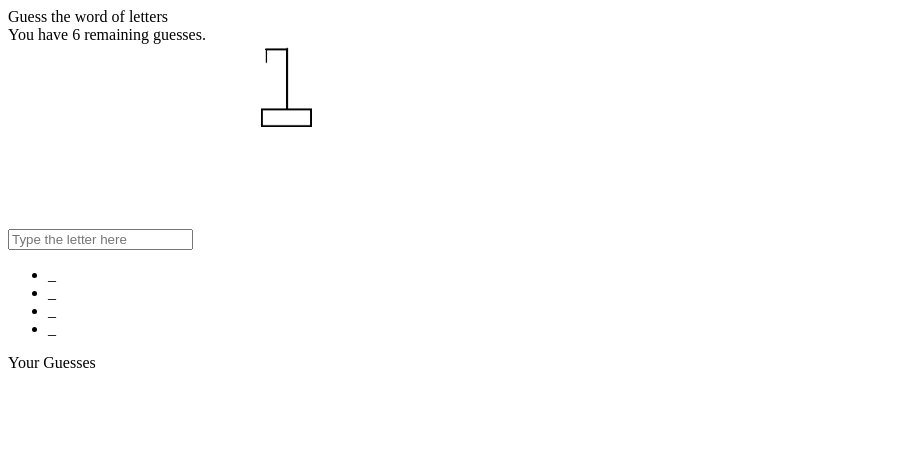
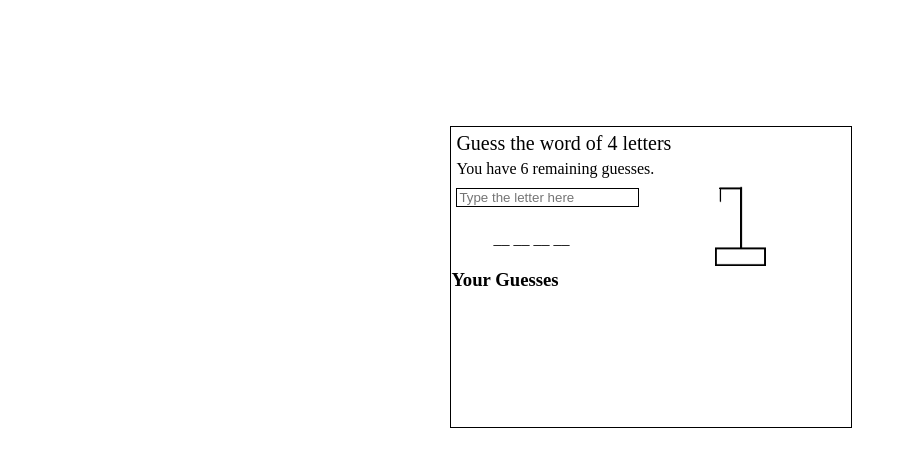
Before and after one commit to ramkbhattarai/StarkProgram, a plain HTML site: page Hangman/hangman.html in a window 1280 px wide. Shown: the whole page, without its empty margins (0-907 px from the left). Drawn offline with Linux system fonts and the light colour scheme.

Commit message:
worked on css

```diff
--- a/Hangman/hangman.html
+++ b/Hangman/hangman.html
@@ -7,13 +7,20 @@
 
     </head>
     <body>
-        <div id="word">Guess the word of <span id="number"></span> letters</div>
-        <div>You have <span id="length">6</span> remaining guesses.</div>
-        <input type="text" id="input" placeholder="Type the letter here">
-        <img id="image" src="./images/strike-0.png" width="200px" height="200px">
+        <div class="game">
 
-        <ul id='collection'></ul>
-        <div id="guessed">Your Guesses</div>
+            <div id="word">Guess the word of <span id="number"></span> letters</div>
+            <div class="description">You have <span id="length">6</span> remaining guesses.</div>
+            <div class="appear">
+
+                <input type="text" id="input" placeholder="Type the letter here">
+                <img id="image" src="./images/strike-0.png" width="200px" height="200px">
+
+            </div>
+            <ul id='collection'></ul>
+            <h3>Your Guesses</h3>
+            <ul id="guessed"></ul>
+        </div>
     </body>
 
 	<script src= "./scripts/script.js"></script>
--- a/Hangman/scripts/script.js
+++ b/Hangman/scripts/script.js
@@ -3,22 +3,24 @@ let index = Math.floor(Math.random() * words.length);
 let word = words[index];
 console.log(word);
 let wordLength = word.length;
+let num = document.getElementById('number').innerHTML = wordLength;
 let collection = document.getElementById('collection');
 let chances = 6;
 let strike = 0;
 for(let i =0; i < wordLength;i++){
     let ele = document.createElement('li');
     collection.append(ele);
-    ele.innerHTML = "_ "
+    ele.innerHTML = '__'  ;
 }
 let input = document.getElementById('input');
 let check = '';
 input.addEventListener('change', () =>{
 
     let char = input.value.toLowerCase();
-    check += char;
+
     input.value = "";
     if(word.includes(char)){
+        check += char;
         for(let i = 0; i < word.length; i++){
             if(word[i] === char){
                 collection.children[i].innerHTML = char;
--- a/Hangman/styles/style.css
+++ b/Hangman/styles/style.css
@@ -0,0 +1,39 @@
+.game{
+    border: 1px solid black;
+    position: relative;
+    left: 35%;
+    margin-top: 10%;
+    width: 400px;
+    height: 300px;
+}
+#word{
+   font-size: 20px;
+   margin: 5px;
+   /* padding-left: 5px; */
+   /* color: purple; */
+}
+.description{
+    margin: 5px;
+}
+.appear{
+    width:100%;
+}
+#image{
+    float: right;
+}
+#input{
+    border: 1px solid black;
+    margin: 5px;
+}
+
+#collection{
+    display: flex;
+    list-style-type: none;
+}
+#guessed{
+       display: flex;
+    list-style-type: none;
+}
+li{
+    margin:2px;
+}
```
